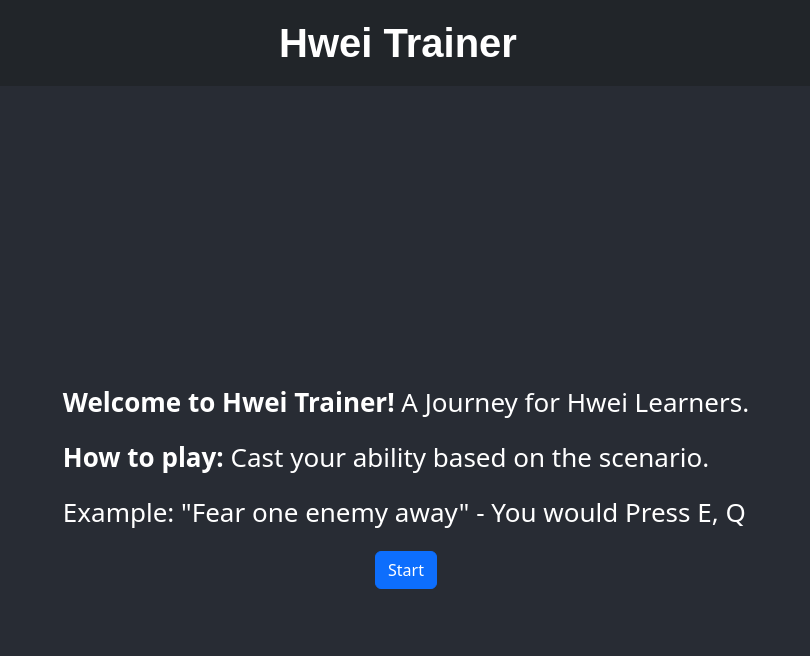
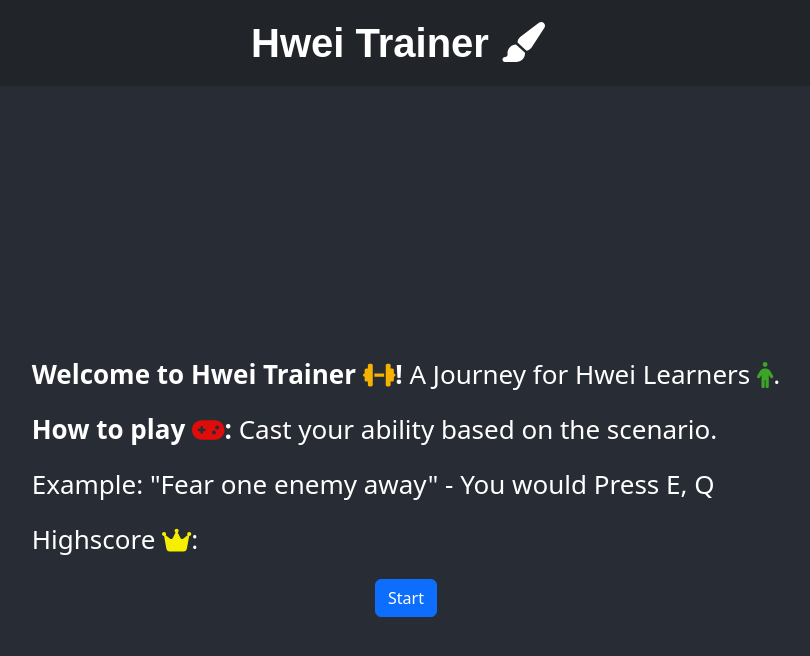
Before and after one commit to dcheung0720/Hwei-Trainer, a React (Create React App) app: page / in a window 1280 px wide. Shown: the top 656 px of the page, without its empty margins (234-1044 px from the left). Built offline with nearby package versions, Linux system fonts and the light colour scheme.

Commit message:
added local storage

```diff
--- a/package.json
+++ b/package.json
@@ -4,6 +4,11 @@
   "homepage": "https://dcheung0720.github.io/Hwei-Trainer",
   "private": true,
   "dependencies": {
+    "@fortawesome/fontawesome-svg-core": "^6.5.1",
+    "@fortawesome/free-brands-svg-icons": "^6.5.1",
+    "@fortawesome/free-regular-svg-icons": "^6.5.1",
+    "@fortawesome/free-solid-svg-icons": "^6.5.1",
+    "@fortawesome/react-fontawesome": "^0.2.0",
     "@testing-library/jest-dom": "^5.17.0",
     "@testing-library/react": "^13.4.0",
     "@testing-library/user-event": "^13.5.0",
--- a/src/components/HomePage.js
+++ b/src/components/HomePage.js
@@ -5,6 +5,11 @@
 import Trainer from './Trainer';
 import { useEffect, useState } from 'react';
 import './HomePage.css'
+import { FontAwesomeIcon } from '@fortawesome/react-fontawesome';
+import { faCrown, faGamepad, faDumbbell, faPerson } from '@fortawesome/free-solid-svg-icons';
+
+
+
 
 const HomePage = () =>{
     const [HomePageVis, setHomePageVis] = useState(true);
@@ -25,11 +30,23 @@
 
     }
 
+    //game over
     useEffect(()=>{
         if(time <= 0){
             clearInterval(intervalID);
+
+            //determine high score
+            if(localStorage.getItem("hs") == null){
+                localStorage.setItem("hs", score);
+            }
+            else{
+                let maxScore = Math.max(localStorage.getItem("hs"), score);
+                localStorage.setItem("hs", maxScore);
+            }
+
         }
-    }, [time, intervalID])
+
+    }, [time, intervalID, score])
 
     return (<div>
             <Container style = {{opacity: HomePageVis? 1 : 0}}>
@@ -37,9 +54,10 @@
                     <Container>
                         <Row>
                             <Col style = {{textAlign: "left"}}>
-                                <p> <b>Welcome to Hwei Trainer! </b> A Journey for Hwei Learners.</p>
-                                <p> <b>How to play: </b> Cast your ability based on the scenario.</p>
+                                <p> <b>Welcome to Hwei Trainer <FontAwesomeIcon icon={faDumbbell} style={{color: "#f4b301",}} />! </b> A Journey for Hwei Learners <FontAwesomeIcon icon={faPerson} style={{color: "#3ca527",}} />.</p>
+                                <p> <b>How to play <FontAwesomeIcon icon={faGamepad} style={{color: "#df0c0c",}} />: </b> Cast your ability based on the scenario.</p>
                                 <p> Example: "Fear one enemy away" - You would Press E, Q</p>
+                                <p> Highscore <FontAwesomeIcon icon={faCrown} style={{color: "#f7ef02",}} />: {localStorage.getItem("hs")}</p>
                             </Col>
                         </Row>
                     </Container>
--- a/src/components/Navigation.js
+++ b/src/components/Navigation.js
@@ -1,7 +1,9 @@
 import Container from 'react-bootstrap/Container';
-import Nav from 'react-bootstrap/Nav';
 import Navbar from 'react-bootstrap/Navbar';
-import NavDropdown from 'react-bootstrap/NavDropdown';
+import { FontAwesomeIcon } from '@fortawesome/react-fontawesome';
+import { faPaintbrush } from '@fortawesome/free-solid-svg-icons';
+
+
 const Navigation = () =>{
     const reload = () =>{
         window.location.reload();
@@ -9,7 +11,7 @@
     return (
         <Navbar bg="dark" data-bs-theme="dark">
             <Container style = {{display: "flex", justifyContent: "center"}}>
-                <Navbar.Brand href="#home" onClick={reload} style = {{fontFamily: 'Arial, sans-serif', fontSize: "40px"}}><b>Hwei Trainer </b></Navbar.Brand>
+                <Navbar.Brand href="#home" onClick={reload} style = {{fontFamily: 'Arial, sans-serif', fontSize: "40px"}}><b>Hwei Trainer <FontAwesomeIcon icon={faPaintbrush} /> </b></Navbar.Brand>
             </Container>
         </Navbar>
     )
--- a/src/components/Trainer.js
+++ b/src/components/Trainer.js
@@ -4,6 +4,10 @@
 import { useState, useEffect } from 'react';
 import "./Trainer.css";
 import { Button } from 'react-bootstrap';
+import { FontAwesomeIcon } from '@fortawesome/react-fontawesome';
+import { faClock, faStar } from '@fortawesome/free-solid-svg-icons';
+
+
 
 const Trainer = ({time, setTime, score, setScore, setIntervalID}) =>{
     const prompts = {
@@ -117,7 +121,7 @@
         // restore everything to defaults
         setUserInputs(["__", "__"])
 
-        // start interval
+        // start interval for time
         const id = setInterval(()=>{
             setTime(prev => Math.max(prev -=.05, 0));
         }, 50);
@@ -138,10 +142,10 @@
     return(
         <Container>
             <Row>
-                Timer: {time.toFixed(2)}
+                <span>Timer <FontAwesomeIcon icon={faClock} />: {time.toFixed(2)}</span>
             </Row>
             <Row>
-                Score: {score}
+                <span>Score <FontAwesomeIcon icon={faStar} />: {score} </span>
             </Row>
             {
                 time > 0?
```
Also changed, not shown: 1 other file (tests, documents, lock files or other folders).
